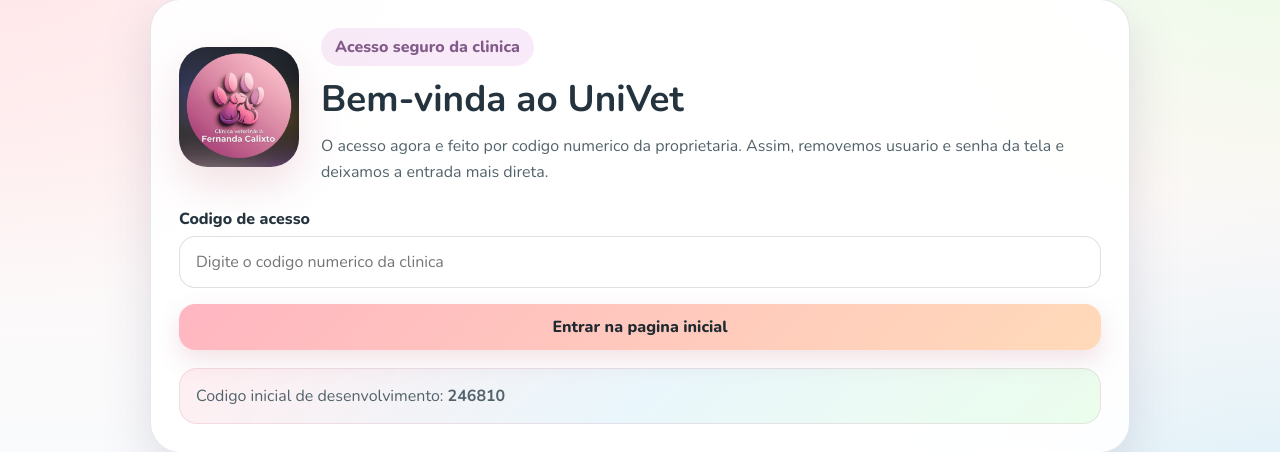
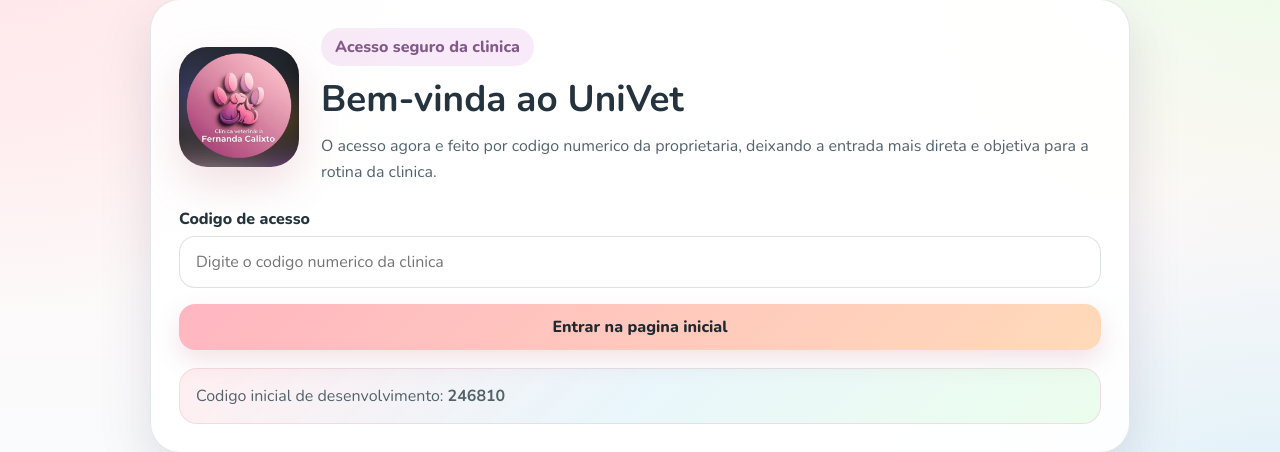
Before and after one commit to bugijo/Projeto-Integrador---UniVet, a Flask app: page / in a window 1280 px wide. Shown: the part 174-626 px from the top of the page. Run offline with Flask 3, Linux system fonts and the light colour scheme.

Commit message:
chore: ajusta texto da tela de acesso

```diff
--- a/templates/login.html
+++ b/templates/login.html
@@ -19,8 +19,8 @@
                     <span class="pill">Acesso seguro da clinica</span>
                     <h1>Bem-vinda ao UniVet</h1>
                     <p>
-                        O acesso agora e feito por codigo numerico da proprietaria.
-                        Assim, removemos usuario e senha da tela e deixamos a entrada mais direta.
+                        O acesso agora e feito por codigo numerico da proprietaria,
+                        deixando a entrada mais direta e objetiva para a rotina da clinica.
                     </p>
                 </div>
             </div>
```
